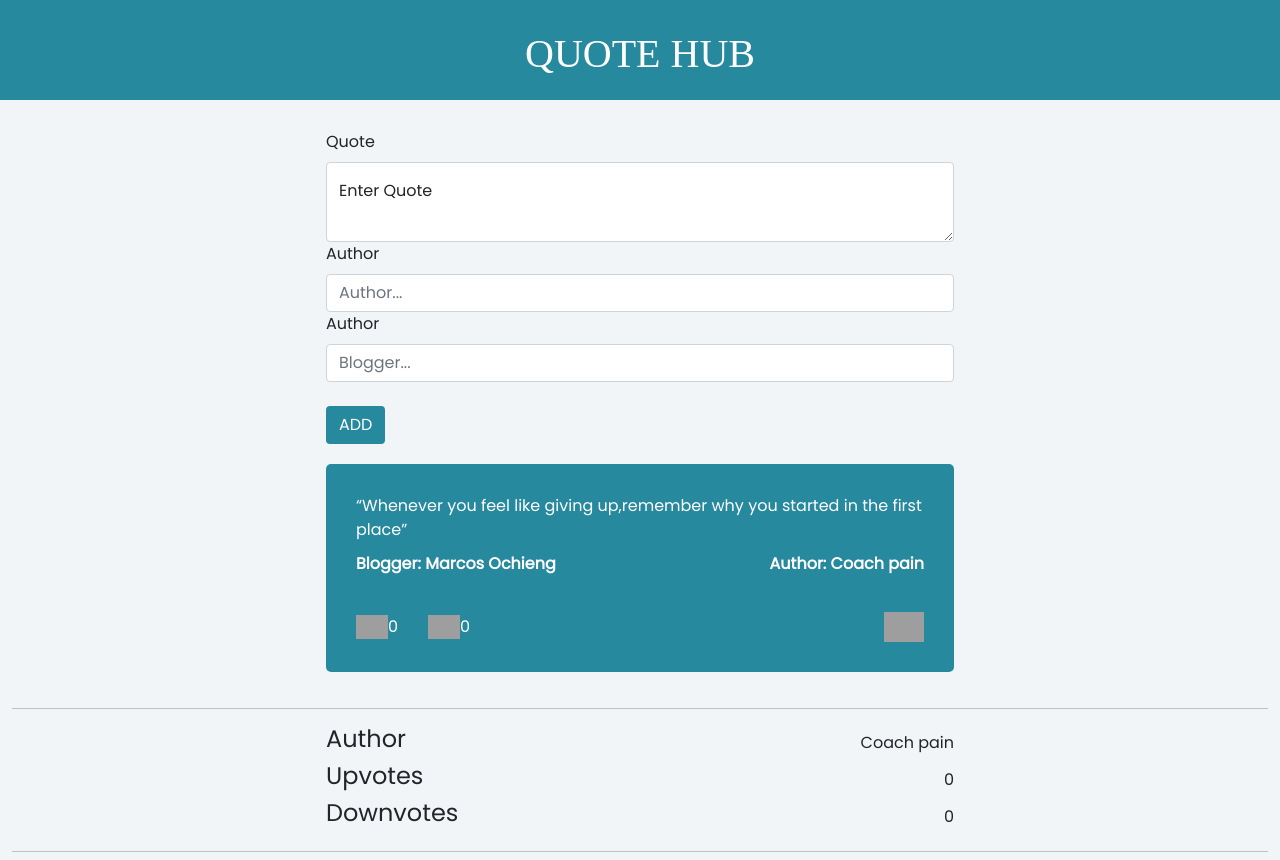
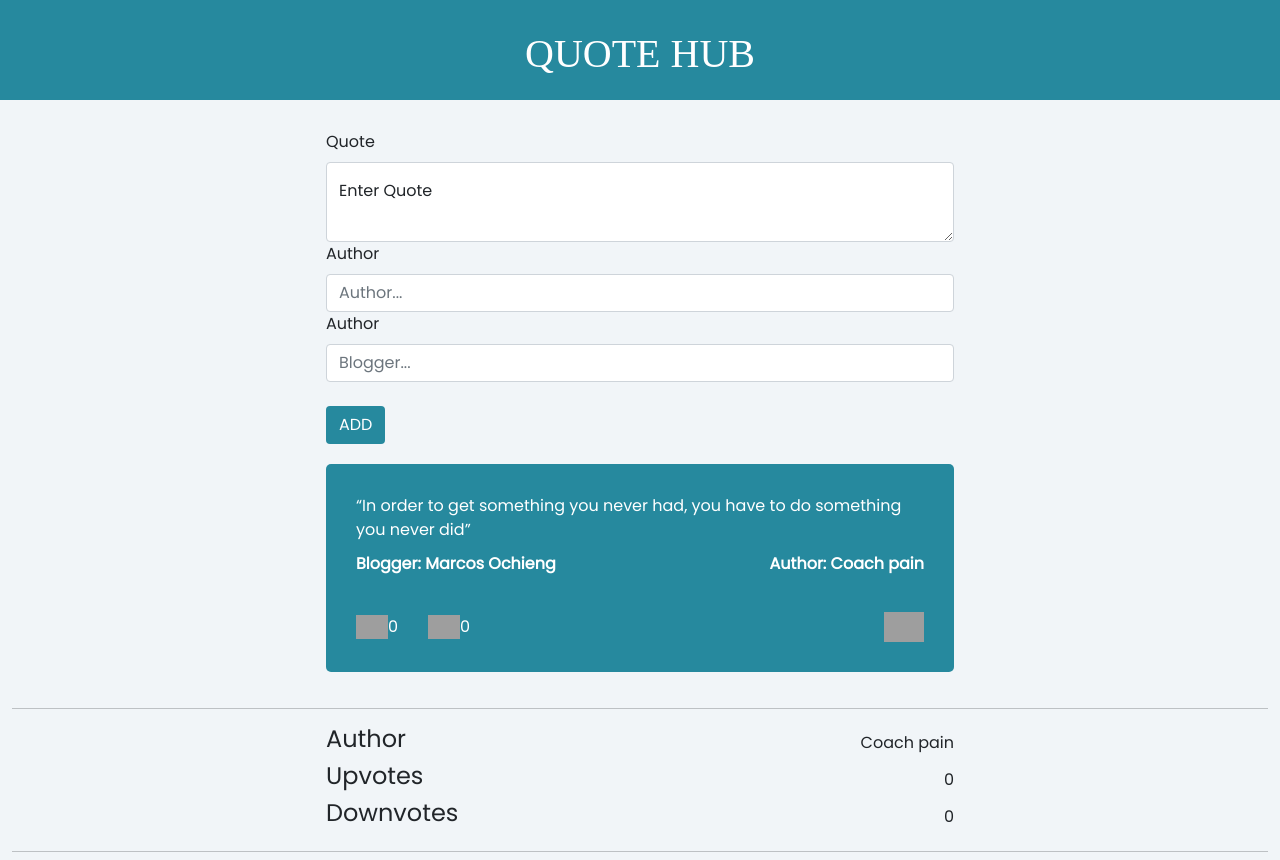
Before and after one commit to Marcos8060/Quote_Hub, an Angular app: page / in a window 1280 px wide. Shown: the top 860 px of the page. Built offline with nearby package versions, Linux system fonts and the light colour scheme; grey boxes are pictures that could not be loaded; a web font is replaced by a local one.

Commit message:
made minor changes

```diff
--- a/src/app/app.component.ts
+++ b/src/app/app.component.ts
@@ -11,7 +11,7 @@ export class AppComponent {
   quotes : Quote[] = [
     new Quote(
       Quote.generateRandomId(),
-      'Whenever you feel like giving up,remember why you started in the first place',
+      'In order to get something you never had, you have to do something you never did',
       'Coach pain',
       'Marcos Ochieng')
   ];
--- a/src/app/quote.model.ts
+++ b/src/app/quote.model.ts
@@ -5,8 +5,7 @@ export class Quote{
     public blogger!: string;
     public upvotes = 0;
     public downvotes = 0;
-    public startTime = new Date();
-    public endTime = new Date();
+    public startTime = new Date().getTime();
 
     static generateRandomId(){
         return Math.floor(Math.random() * 10000)
--- a/src/app/quote/quote.component.css
+++ b/src/app/quote/quote.component.css
@@ -1,3 +1,4 @@
+
 .parent{
     display: flex;
     justify-content: space-between;
--- a/src/app/quote/quote.component.html
+++ b/src/app/quote/quote.component.html
@@ -14,6 +14,7 @@
         >
           Author: {{ quote.author }}
         </p>
+        <!-- <p>{{quote.startTime}}</p> -->
       </div>
       <div class="parent">
         <div class="child">
```
